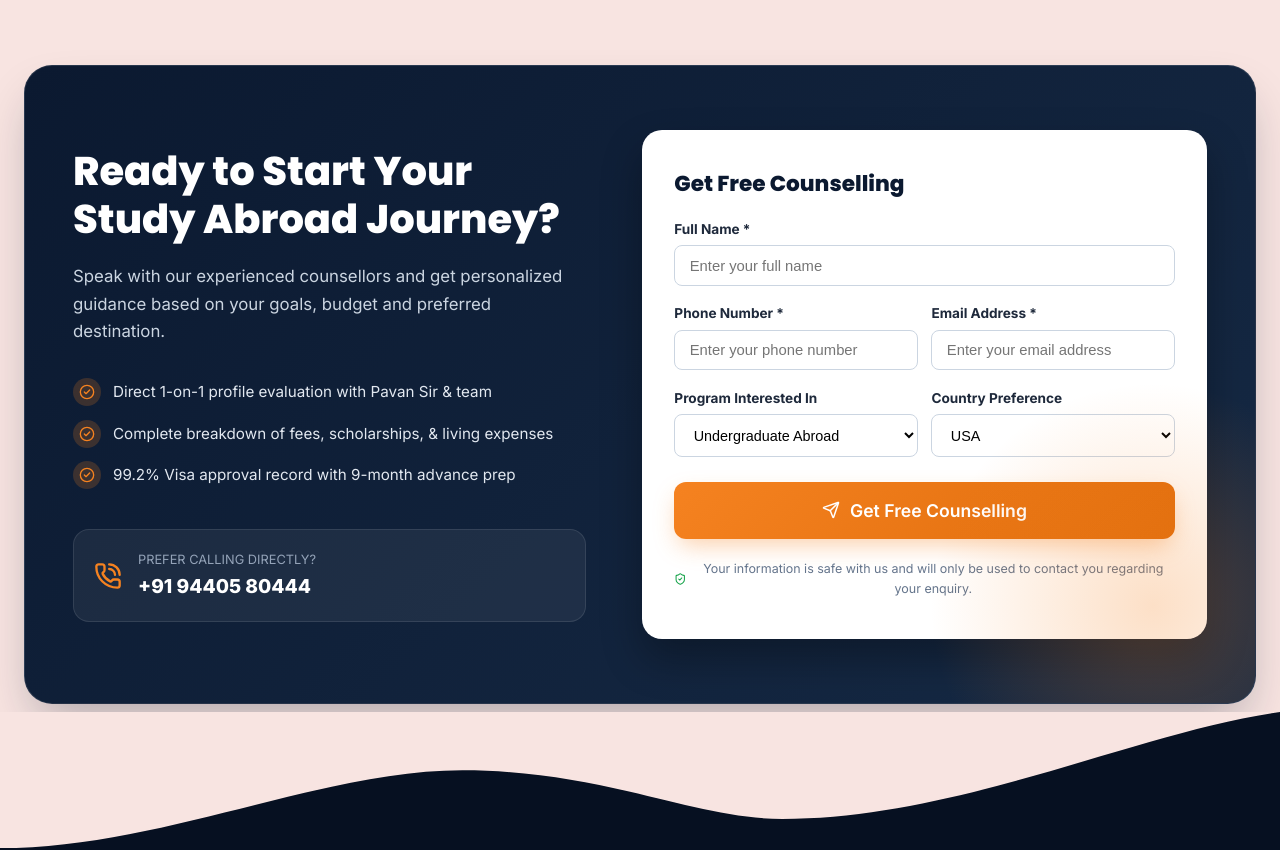
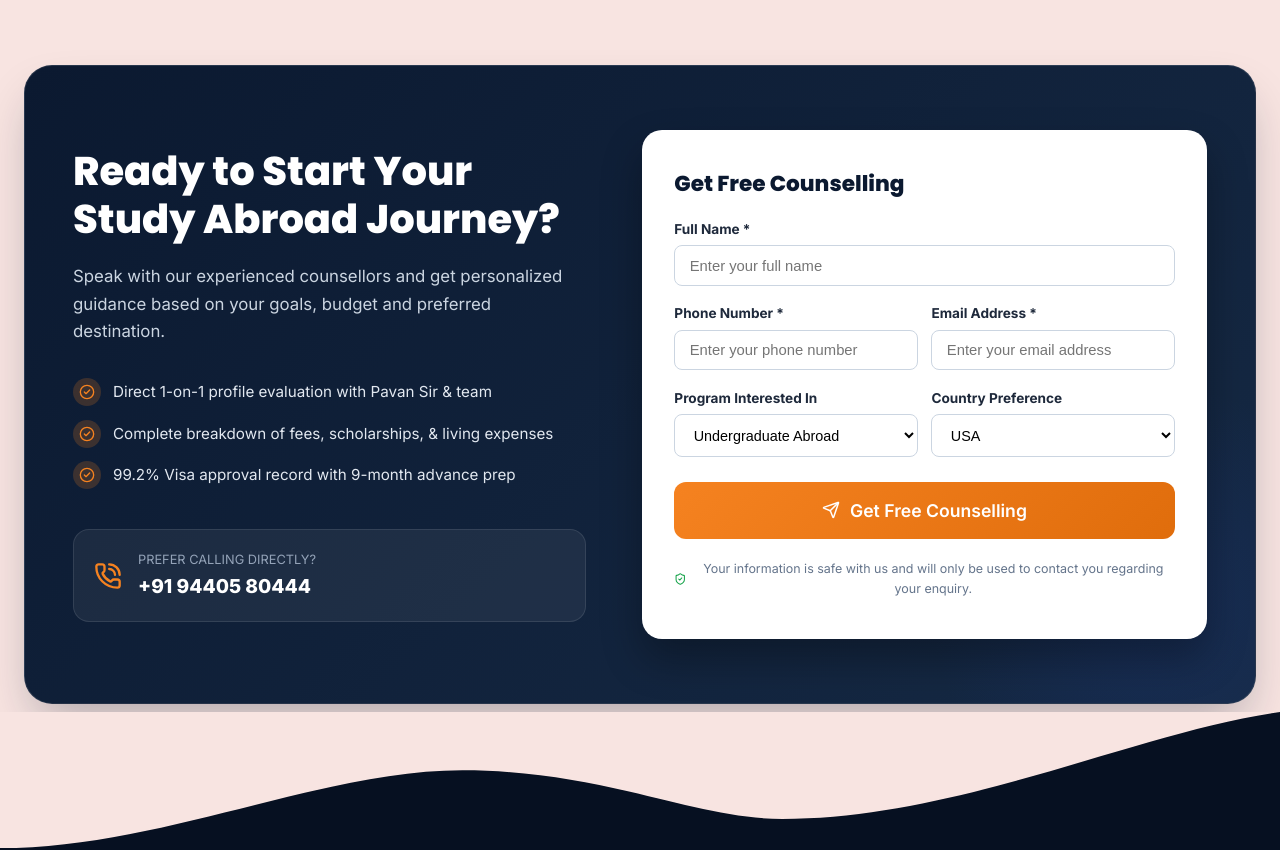
Before and after one commit to saicharishmajoga/aviate-overseas-website, a React (Vite) app: page / in a window 1280 px wide. Shown: the part 2920-3770 px from the top of the page. Built offline with nearby package versions, Linux system fonts and the light colour scheme.

Commit message:
Fix orange color glow bleed under submit button and form card in LeadFormSection

```diff
--- a/src/components/LeadFormSection.jsx
+++ b/src/components/LeadFormSection.jsx
@@ -51,18 +51,18 @@ export default function LeadFormSection() {
           overflow: 'hidden'
         }} className="form-card-box">
 
-          {/* Glow Graphic Accent */}
+          {/* Subtle Dark Navy Glow Accent */}
           <div style={{
             position: 'absolute',
             bottom: '-20%',
             right: '-10%',
             width: '450px',
             height: '450px',
-            background: 'radial-gradient(circle, rgba(245,130,32,0.25) 0%, rgba(11,25,48,0) 70%)',
+            background: 'radial-gradient(circle, rgba(30,58,138,0.25) 0%, rgba(11,25,48,0) 70%)',
             pointerEvents: 'none'
           }} />
 
-          <div style={{ display: 'grid', gridTemplateColumns: '1fr 1.1fr', gap: '3.5rem', alignItems: 'center' }} className="form-grid">
+          <div style={{ display: 'grid', gridTemplateColumns: '1fr 1.1fr', gap: '3.5rem', alignItems: 'center', position: 'relative', zIndex: 2 }} className="form-grid">
 
             {/* Left Content */}
             <div>
@@ -122,7 +122,9 @@ export default function LeadFormSection() {
               color: '#0B1930',
               borderRadius: '20px',
               padding: '2.5rem 2rem',
-              boxShadow: '0 20px 40px rgba(0,0,0,0.3)'
+              boxShadow: '0 20px 40px rgba(0,0,0,0.3)',
+              position: 'relative',
+              zIndex: 2
             }}>
               {submitted ? (
                 <div style={{ textAlign: 'center', padding: '1.5rem 0' }}>
@@ -298,7 +300,7 @@ export default function LeadFormSection() {
                   <button
                     type="submit"
                     className="btn btn-orange btn-lg"
-                    style={{ width: '100%', marginTop: '0.5rem' }}
+                    style={{ width: '100%', marginTop: '0.5rem', boxShadow: 'none' }}
                     disabled={loading}
                   >
                     {loading ? 'Registering...' : (
```
